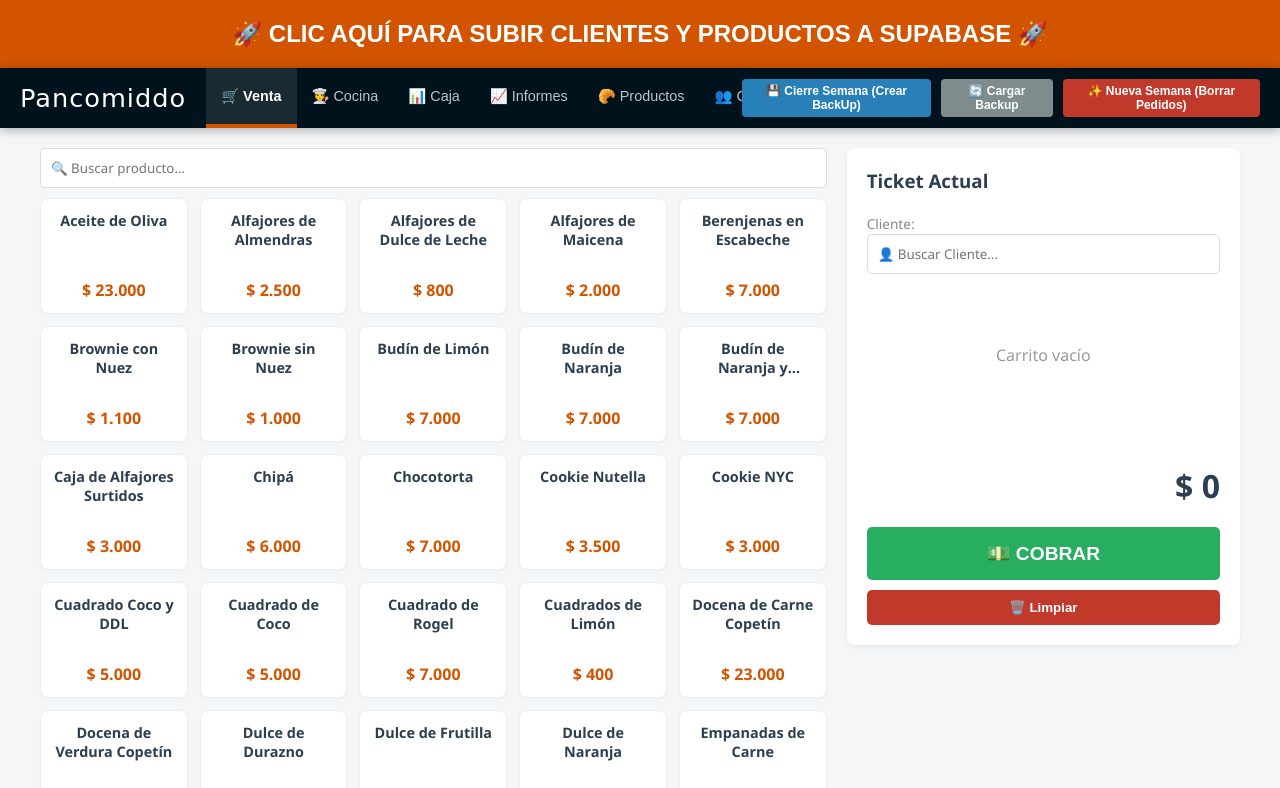
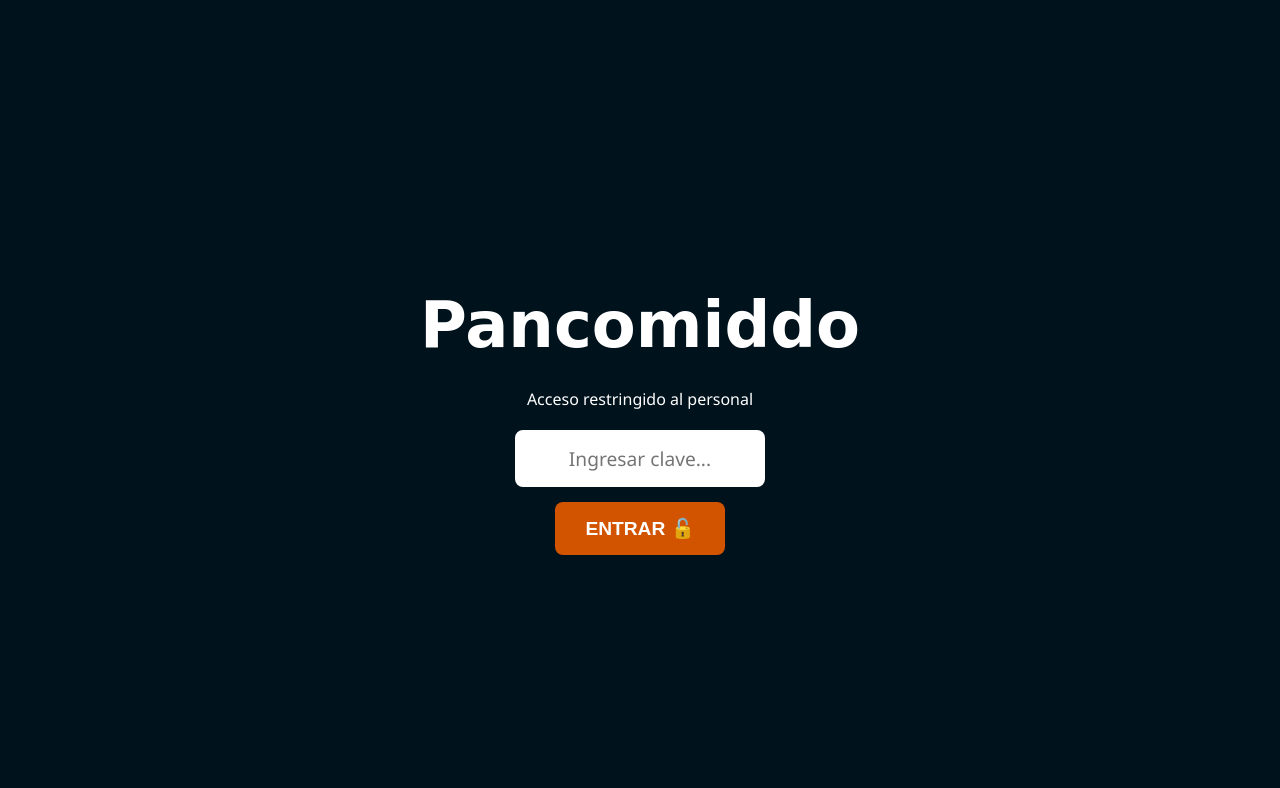
Before and after one commit to ragusitngarcia/pancomiddo-backend, a website: page index.html in a window 1280 px wide. Shown: the top 788 px of the page. Drawn offline with Linux system fonts and the light colour scheme; a web font is replaced by a local one.

Commit message:
Update index.html

```diff
--- a/index.html
+++ b/index.html
@@ -520,6 +520,40 @@
     </style>
 </head>
 <body>
+<div id="pantalla-login" style="position: fixed; top: 0; left: 0; width: 100%; height: 100%; background-color: var(--header-bg); z-index: 9999; display: flex; flex-direction: column; align-items: center; justify-content: center; color: white;">
+    <h1 style="font-family: 'Grand Hotel', cursive; font-size: 4rem; margin-bottom: 10px;">Pancomiddo</h1>
+    <p style="margin-bottom: 20px;">Acceso restringido al personal</p>
+
+    <input type="password" id="input-clave" placeholder="Ingresar clave..." style="width: 250px; text-align: center; font-size: 1.2rem; padding: 15px; border-radius: 8px; border: none; margin-bottom: 15px;">
+
+    <button onclick="verificarClave()" style="background-color: var(--primary); color: white; border: none; padding: 15px 30px; font-size: 1.2rem; font-weight: bold; border-radius: 8px; cursor: pointer;">
+        ENTRAR 🔓
+    </button>
+</div>
+
+<script>
+    // La clave secreta de tu local (podés cambiarla por la que quieras)
+    const CLAVE_SECRETA = "Nina&Wenchu";
+
+    function verificarClave() {
+        const intento = document.getElementById('input-clave').value;
+        if (intento === CLAVE_SECRETA) {
+            // Si es correcta, ocultamos la pantalla negra
+            document.getElementById('pantalla-login').style.display = 'none';
+        } else {
+            alert("❌ Clave incorrecta. Intente de nuevo.");
+            document.getElementById('input-clave').value = '';
+        }
+    }
+
+    // Permitir entrar apretando la tecla "Enter"
+    document.getElementById('input-clave').addEventListener('keypress', function (e) {
+        if (e.key === 'Enter') {
+            verificarClave();
+        }
+    });
+</script>
+
 
 <button onclick="subirTodoASupabase()" style="background: var(--primary); color: white; padding: 20px; width: 100%; font-size: 1.5rem; font-weight: bold; border: none; cursor: pointer;">
     🚀 CLIC AQUÍ PARA SUBIR CLIENTES Y PRODUCTOS A SUPABASE 🚀
```
